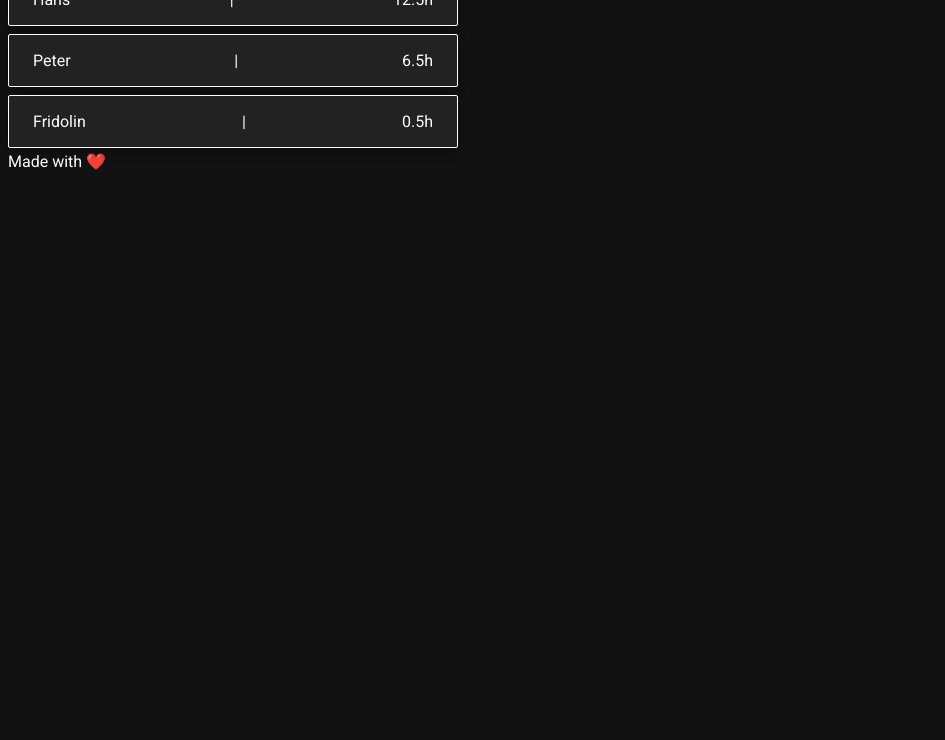
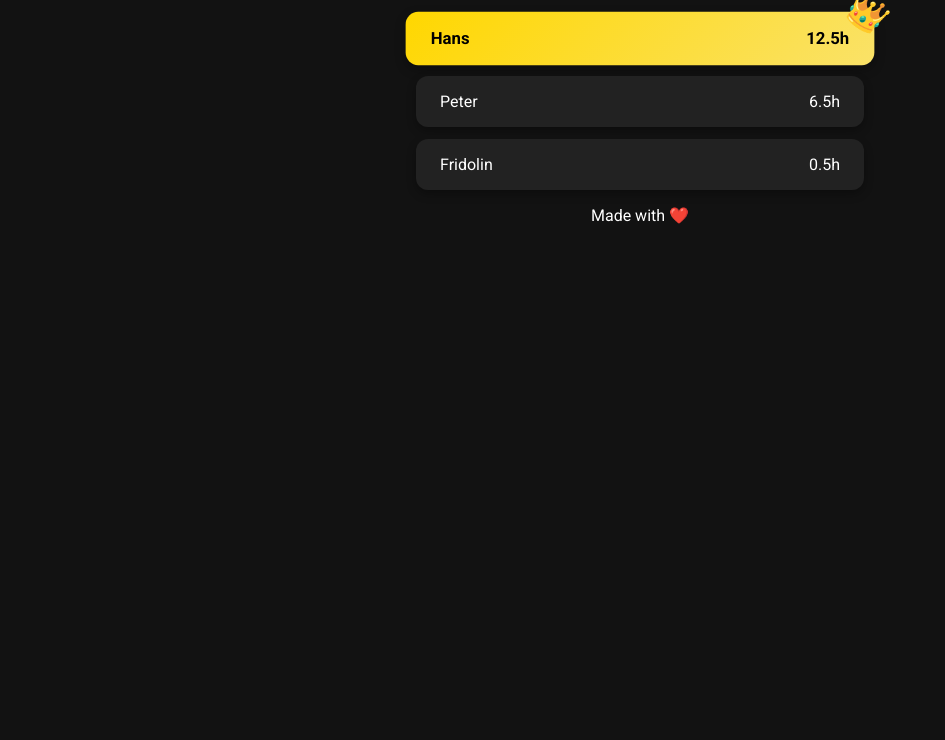
Before and after one commit to MasterEvarior/tautulli-scoreboard, a plain HTML site: page index.html in a window 1280 px wide. Shown: the part 108-848 px from the top of the page, without its empty margins (0-945 px from the left). Drawn offline with Linux system fonts and the light colour scheme.

Commit message:
Finish index.html

```diff
--- a/index.html
+++ b/index.html
@@ -14,9 +14,12 @@
         background: #121212;
         color: white;
         font-family: "Roboto", sans-serif;
-        flex-direction: row;
+        display: flex;
+        flex-direction: column;
         align-items: center;
+        gap: 1rem;
         min-height: 100vh;
+        padding: 1rem;
         overflow: hidden;
       }
 
@@ -25,7 +28,8 @@
         max-width: 800px;
         display: flex;
         flex-direction: column;
-        gap: 0.25rem;
+        gap: 0.75rem;
+        align-items: center;
 
         div {
           background: #222222;
@@ -37,19 +41,42 @@
           align-items: center;
           transition: transform 0.2s ease;
           position: relative;
+          width: 50%;
+        }
+
+        div:hover {
+          transform: scale(1.02);
+          box-shadow: 0 6px 14px rgba(0, 0, 0, 0.4);
+        }
+
+        /* Special stiling for the first place*/
+        div:first-child {
+          background: linear-gradient(135deg, #ffd700, #fae268);
+          color: black;
+          font-weight: bold;
+          animation: pulse 1.5s infinite;
+        }
+
+        div:first-child::after {
+          content: "👑";
+          position: absolute;
+          bottom: 60%;
+          left: 94%;
+          font-size: 2rem;
+          transform: rotate(35deg);
         }
       }
 
-      main div {
-        border: 1px solid;
-        border-radius: 2px;
-        margin-bottom: 0.25em;
-        width: 50%;
-      }
-
-      main div:hover {
-        transform: scale(1.02);
-        box-shadow: 0 6px 14px rgba(0, 0, 0, 0.4);
+      @keyframes pulse {
+        0% {
+          transform: scale(1);
+        }
+        50% {
+          transform: scale(1.05);
+        }
+        100% {
+          transform: scale(1);
+        }
       }
     </style>
   </head>
@@ -58,9 +85,9 @@
       <h1>Watch Time Scoreboard</h1>
     </header>
     <main>
-      <div><span>Hans</span> | <span>12.5h</span></div>
-      <div><span>Peter</span> | <span>6.5h</span></div>
-      <div><span>Fridolin</span> | <span>0.5h</span></div>
+      <div><span>Hans</span> <span>12.5h</span></div>
+      <div><span>Peter</span> <span>6.5h</span></div>
+      <div><span>Fridolin</span> <span>0.5h</span></div>
     </main>
     <footer>
       <span>Made with ❤️</span>
```
